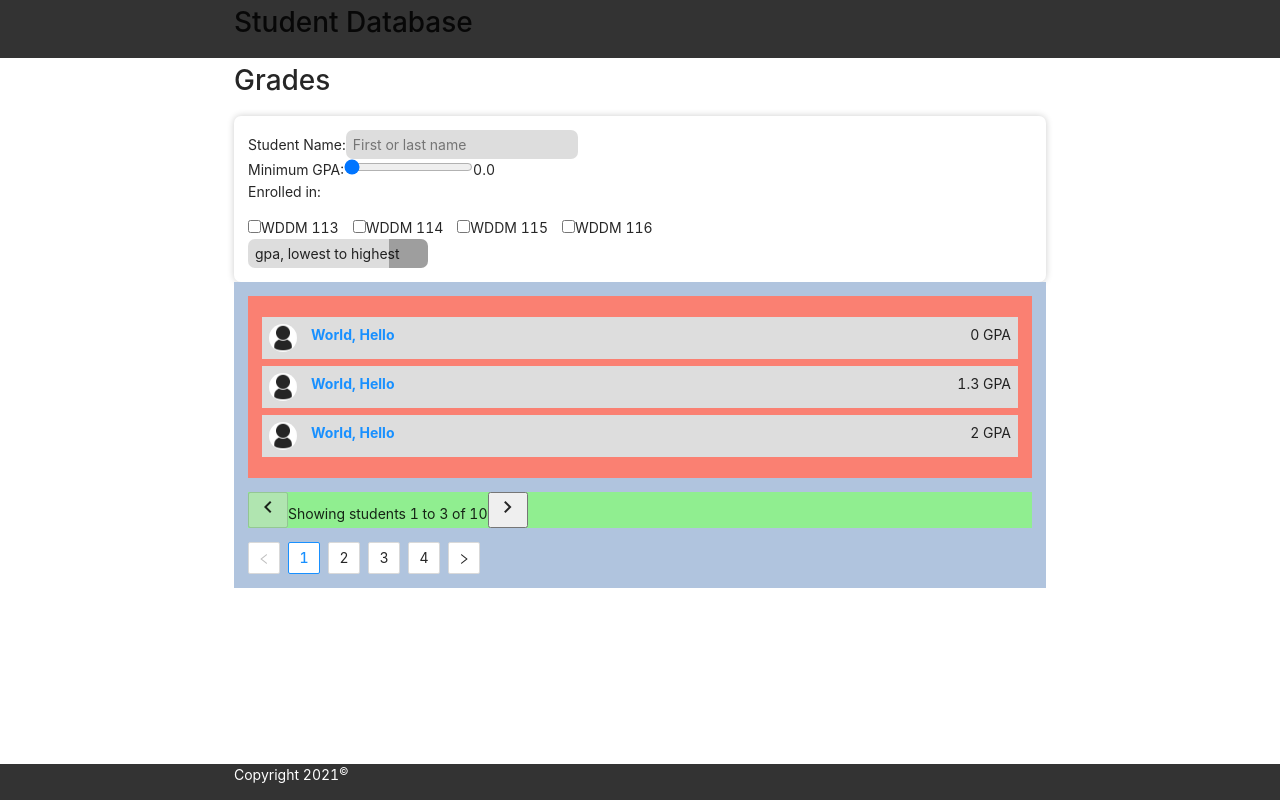
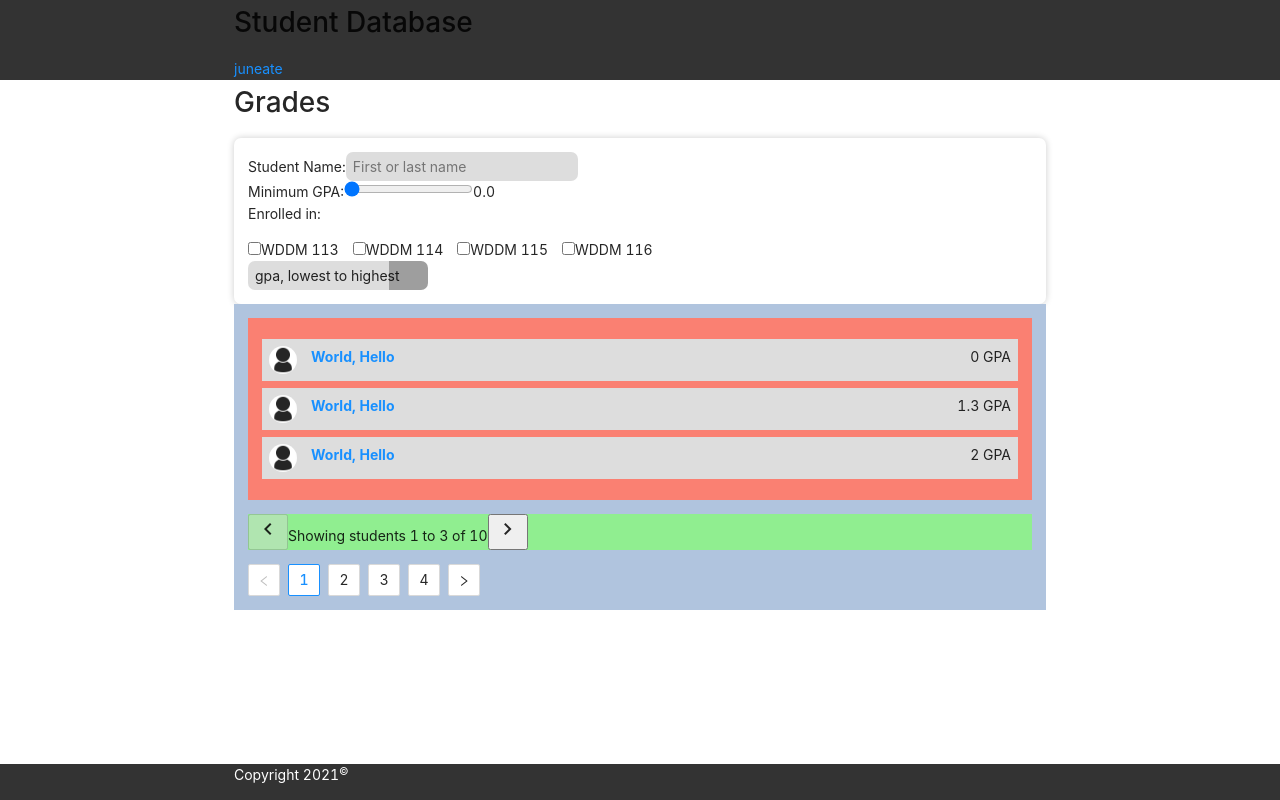
Before and after one commit to juneate/w21-react-student-db, a React app: page / in a window 1280 px wide. Built offline with nearby package versions, Linux system fonts and the light colour scheme; grey boxes are pictures that could not be loaded.

Commit message:
User context in the Header

```diff
--- a/src/App.js
+++ b/src/App.js
@@ -80,6 +80,11 @@ const App = () => {
     photo: `tim-berners-lee.jpg`
   }
 
+  const updateUsername = (name) => {
+    // Go update the database
+    userData.username = name
+    console.log(`App()`, userData)
+  }
 
 
   // Generate one StudentRow per object above.
@@ -88,8 +93,8 @@ const App = () => {
 
 
   return (
-    <UserContext.Provider value={userData}>
-      <Router>
+    <Router>
+      <UserContext.Provider value={{data:userData, updateUsername:updateUsername}}>
         <Switch>
           <Route exact path="/"><Students data={studentsAr} /></Route>
           <Route path="/student/:slug"><Student /></Route>
@@ -98,8 +103,8 @@ const App = () => {
           {/* <Route path="/404"><FourOhFour /></Route>
           <Redirect to="/404" /> */}
         </Switch>
-      </Router>
-    </UserContext.Provider>
+      </UserContext.Provider>
+    </Router>
   )
 }
 
--- a/src/components/Header.js
+++ b/src/components/Header.js
@@ -1,11 +1,22 @@
-import React from 'react'
+import React, {useContext} from 'react'
+import {Link} from 'react-router-dom'
+import UserContext from 'contexts/user'
 
 const Header = () => {
+
+  const {data} = useContext(UserContext)
+
+  console.log(`Header()`, data)
 
   return (
     <header className="toplevel-header">
       <div className="container">
         <h1>Student Database</h1>
+        {
+          (data)
+            ? <Link to="/user">{data.username}</Link>
+            : <Link to="/login">Log-In</Link>
+        }
       </div>
     </header>
   )
--- a/src/contexts/user.js
+++ b/src/contexts/user.js
@@ -2,4 +2,8 @@ import {createContext} from 'react'
 
 const UserContext = createContext(null)
 
+// export const useUpdateUser = (name) => {
+//   if ()
+// }
+
 export default UserContext
--- a/src/pages/Student.js
+++ b/src/pages/Student.js
@@ -6,9 +6,10 @@ import Layout from 'components/Layout'
 const Student = () => {
 
   const {slug} = useParams()
-  const userData = useContext(UserContext)
+  const user = useContext(UserContext)
 
-  console.log(userData)
+  console.log(user.data)
+  user.updateUsername(`roccop`)
 
   return (
     <Layout>
```
